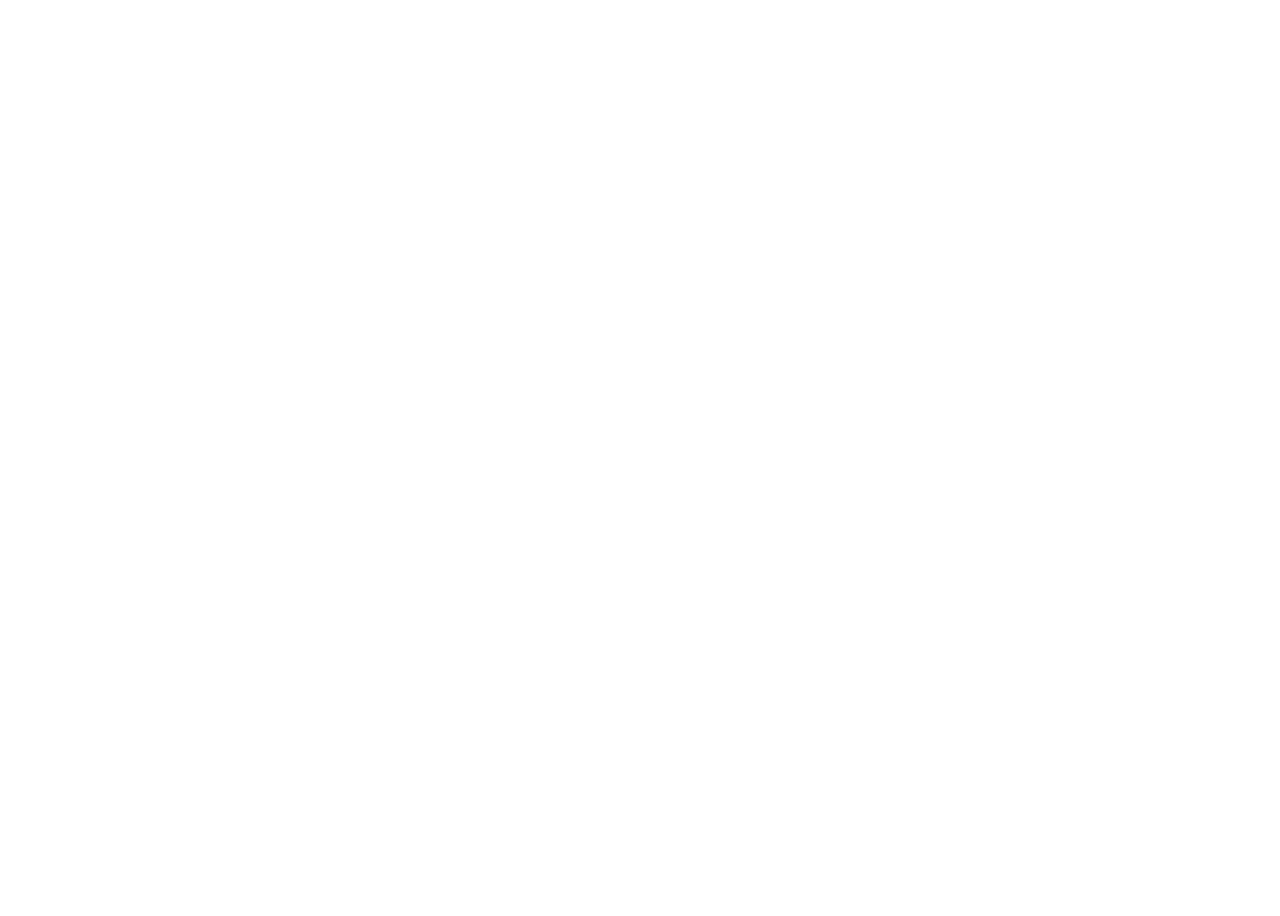
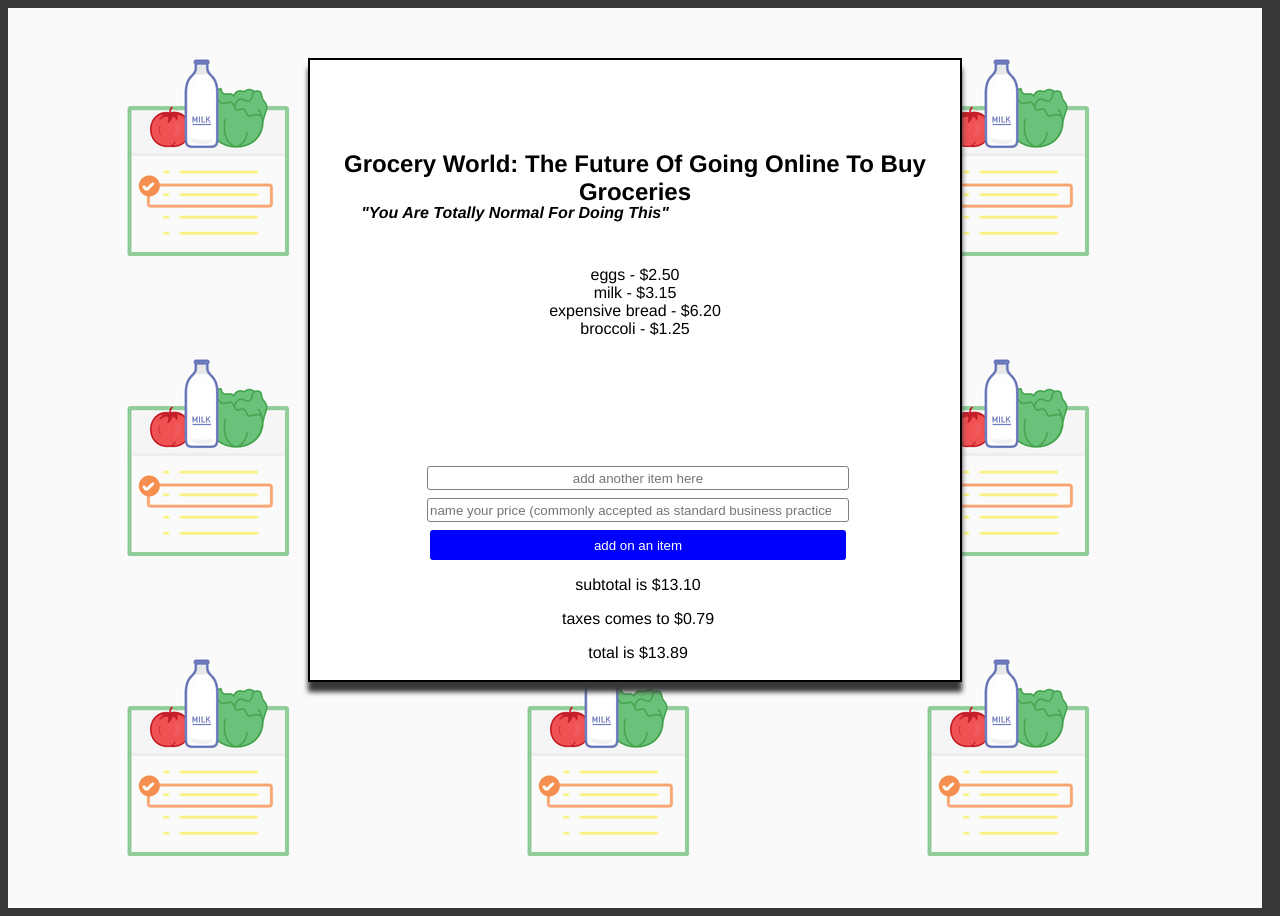
Before and after one commit to mterrian/lab_7, a plain HTML site: page index.html in a window 1280 px wide. Before the commit the page ends 800 px from the top, so only its background shows below. Drawn offline with Linux system fonts and the light colour scheme.

Commit message:
GUI for grocery program

```diff
--- a/index.html
+++ b/index.html
@@ -2,9 +2,43 @@
 <html>
 <head>
 <meta charset="UTF-8">
-<title>GroSure: The Future Of Buying Food Online</title>
-<script src="script.js"></script>
+<meta viewport>
+<title>Grocery World</title>
+<link rel="stylesheet" href="style.css">
 </head>
 <body>
+	<div class="imgcontainer">
+		<div class="container">
+			<div class="header">
+				<h5>Grocery World: The Future Of Going Online To Buy Groceries</h5>
+				<h6>"You Are Totally Normal For Doing This"</h6>
+			</div>
+			<div class="main-content">
+					<p></p>
+					<ul id="shopping-list">
+						<li id="item-one"></li>
+						<li id="item-two"></li>
+						<li id="item-three"></li>
+						<li id="item-four"></li>
+					</ul>
+					<div class="additem">
+					<input type="text" placeholder = "add another item here" id = "new-item">
+					<input type="number" placeholder = "name your price (commonly accepted as standard business practice)" id = "new-price">
+					<input type="submit" id="add-to-list" value = "add on an item">
+					<!--input type="submit" id="remove-from-list" value = "remove the last item" onclick = ""-->
+					<p id="subtotal">  </p>
+					<p id="tax">      </p>
+					<p id="total">    </p>
+				</div>
+			</div>
+		</div>
+	</div>
+<script src="script.js"></script>
+
+
+
+
+
+
 </body>
 </html>
--- a/script.js
+++ b/script.js
@@ -1,37 +1,79 @@
-function grocery(name, price, quantity)
-{
-    this.name = name;
-    this.price = price;
-    this.quantity = quantity
-    this.subtotal = price * quantity;
-}
+//array of food and price
+var groceryList = [
+
+	item1 = {
+		"name": 'eggs',
+		"price": 2.50
+	},
+	item2 = {
+		"name": 'milk',
+		"price": 3.15
+	},
+
+	item3 = {
+		"name": 'expensive bread',
+		"price": 6.20
+	},
+
+	item4 = {
+		"name": 'broccoli',
+		"price": 1.25
+	},
+
+] ;
+//declaring li elements as variables
+var li1 = document.getElementById('item-one');
+var li2 = document.getElementById('item-two');
+var li3 = document.getElementById('item-three');
+var li4 = document.getElementById('item-four')
+//on load, get shit from array and write it to the list
+window.addEventListener('load', function(){
+	li1.innerText = groceryList[0].name + " - $" + groceryList[0].price.toFixed(2);
+	li2.innerText = groceryList[1].name + " - $" + groceryList[1].price.toFixed(2);
+	li3.innerText = groceryList[2].name + " - $" + groceryList[2].price.toFixed(2);
+	li4.innerText = groceryList[3].name + " - $" + groceryList[3].price.toFixed(2);
+	totalMe();
+})
+//current total
 
 
 
-var milk = new grocery("milk", 2.49, 1);
-var eggs = new grocery("eggs", 1.99, 1);
-var broccoli = new grocery("broccoli", 3.15, 2);
-//var newItem = new grocery("your data goes here", 1.11)
-//groceryList.push(newItem)
+var addToList = document.getElementById('add-to-list')
+//adds price and name of new item to array on blur of 2nd field, then adds new LI and appends to list
+addToList.addEventListener('click', function(){
+	var itemName = document.getElementById('new-item').value;
+	var itemPrice = Number(document.getElementById('new-price').value);
+	var newItem = {name: itemName, price: itemPrice};
+	groceryList.push(newItem);
+	//console.log(groceryList, total)
+	var newLi = document.createElement('li')
+	newLi.innerText = groceryList[groceryList.length-1].name + " - $" + groceryList[groceryList.length-1].price.toFixed(2)
+	document.getElementById('shopping-list').appendChild(newLi);
+	totalMe();
 
-function removeItem(x) {
-  return groceryList.splice(x, 1)
-}
+});
+
+//couldn't get this to work the way i wanted, onc lick the array pop behaves as expected,
+//but in order to remove last child I have to double click, leading to innaccurate math.
+//if you're reading this, could you take a look and tell me why? thanks!
+/*var removeFromList = document.getElementById('remove-from-list')
+
+removeFromList.addEventListener('click', function(){
+	var listEl = document.getElementById('shopping-list');
+	listEl.removeChild(listEl.lastChild);
+	groceryList.pop();
+	totalMe();
+});*/
 
 
-
-
-var groceryList = [milk, eggs, broccoli];
-
-function getTotal(x, y, z) {
-     return x + y + z + (x + y + z)*.06
-
+//loops through array to get total and then passes string into document
+function totalMe() {
+	var subtotal = 0;
+	groceryList.forEach(function(item){
+    subtotal+=item.price;
+});
+var tax = subtotal *.06;
+document.getElementById("subtotal").innerText = "subtotal is $" + subtotal.toFixed(2);
+document.getElementById("tax").innerText = "taxes comes to $" + tax.toFixed(2);
+document.getElementById("total").innerText = "total is $" + (subtotal + tax).toFixed(2);
 }
-
-var total = getTotal(milk.subtotal, eggs.subtotal, broccoli.subtotal)
-
-groceryList.forEach(function(item){
-    console.log(item.name, "qty: " + item.quantity, "$" + item.subtotal.toFixed(2))
-});
-
-console.log('your total is $' + total.toFixed(2))
--- /dev/null
+++ b/style.css
@@ -0,0 +1,98 @@
+body {
+	text-align: center;
+	font-family: Helvetica;
+	background-color:rgb(55,55,55);
+
+}
+
+.imgcontainer {
+	background-image: url("list_1x.jpg");
+	background-repeat: repeat;
+	margin-right: 10px;
+	height: 900px;
+}
+
+
+.container {
+	position: relative;
+	width: 550px;
+	height: 620px;
+	margin: 0 auto;
+	top: 50px;
+	min-width: 650px;
+	background-color: white;
+	border: 2px solid black;
+	box-shadow: 0px 10px 5px rgb(55,55,55);
+}
+
+.header {
+	position: relative;
+	height: 120px;
+	background-color: white;
+}
+
+.header h5{
+	position: relative;
+	font-size: 24px;
+	top: 50px;
+
+}
+
+.header h6 {
+	position: relative;
+	font-style: italic;
+	font-size: 16px;
+	top: 8px;
+	right: 120px;
+}
+
+.main-content {
+	position: relative;
+	top: 30px;
+}
+.additem {
+	top: 200px;
+	left: 68px;
+	position: absolute;
+	text-align: center;
+	width: 80%;
+}
+
+.additem input {
+	top: 35px;
+	display: block;
+	margin: 0 auto;
+	margin-bottom: 8px;
+	padding-bottom: 3px;
+	padding-top: 4px;
+	text-align: center;
+	width: 80%;
+	border-radius: 3px;
+	border: 1px solid gray;
+}
+
+.additem input[type=submit] {
+	background-color: blue;
+	height: 30px;
+	border: none;
+	color: white;
+}
+
+
+
+ul {
+	display: block;
+	padding: none;
+	margin: 0 auto;
+	list-style: none;
+	text-align: center;
+}
+
+li {
+	position: relative;
+	right: 20px;
+	padding: none;
+	display: block;
+
+
+}
```
Also changed, not shown: list_1x.jpg (added).
